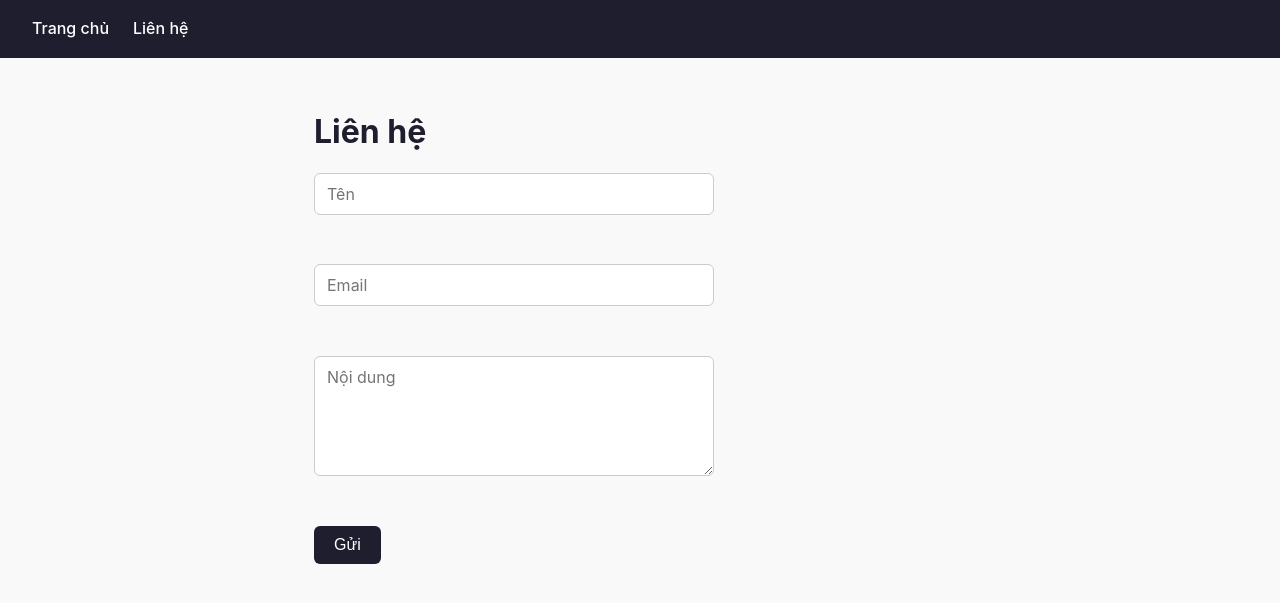
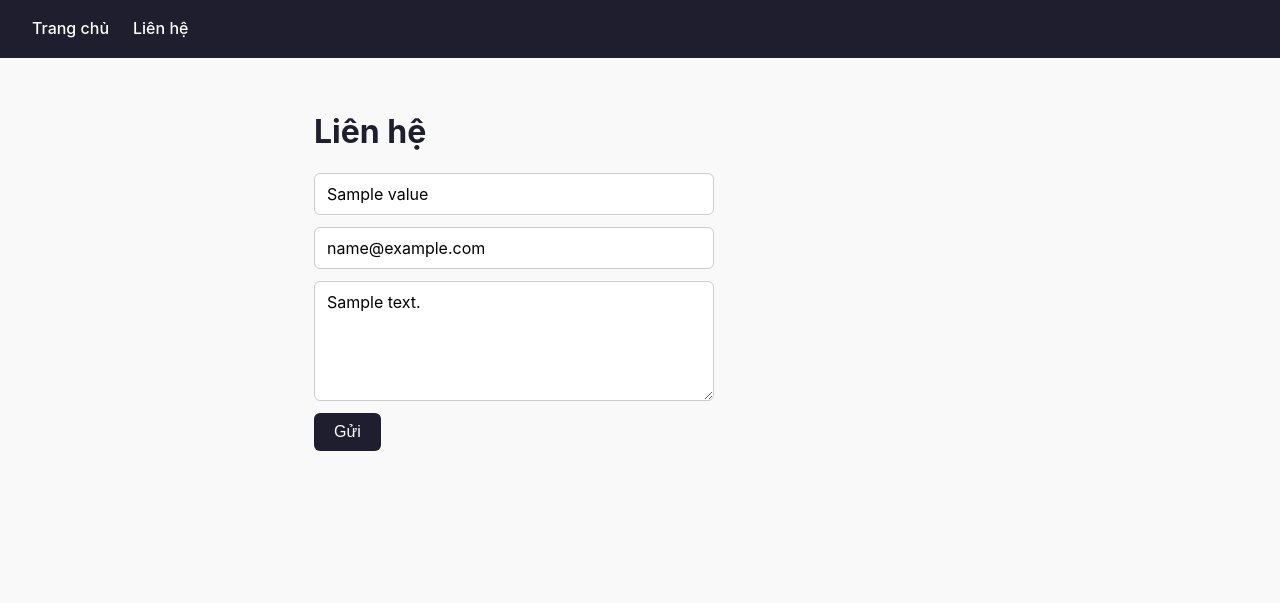
Before and after one commit to pkdev-en/bro-wth, a FastAPI app: template templates/contact.html in a window 1280 px wide. Shown: the top 603 px of the page. Run offline with FastAPI, Linux system fonts and the light colour scheme; the template is opened without the code that fills it: most values are stand-ins (such as "Sample title", 1, 10 or a date in 2020).

Commit message:
Update contact.html

```diff
--- a/templates/contact.html
+++ b/templates/contact.html
@@ -6,9 +6,15 @@
         <p>Cảm ơn bạn, tin nhắn đã được gửi!</p>
     {% else %}
         <form method="post" action="/contact">
-            <input type="text" name="name" placeholder="Tên" required><br>
-            <input type="email" name="email" placeholder="Email" required><br>
-            <textarea name="message" placeholder="Nội dung" required></textarea><br>
+            <input type="text" name="name" placeholder="Tên" value="{{ values.name or '' }}">
+            {% if errors.name %}<p style="color:red;">{{ errors.name }}</p>{% endif %}
+
+            <input type="email" name="email" placeholder="Email" value="{{ values.email or '' }}">
+            {% if errors.email %}<p style="color:red;">{{ errors.email }}</p>{% endif %}
+
+            <textarea name="message" placeholder="Nội dung">{{ values.message or '' }}</textarea>
+            {% if errors.message %}<p style="color:red;">{{ errors.message }}</p>{% endif %}
+
             <button type="submit">Gửi</button>
         </form>
     {% endif %}
```
